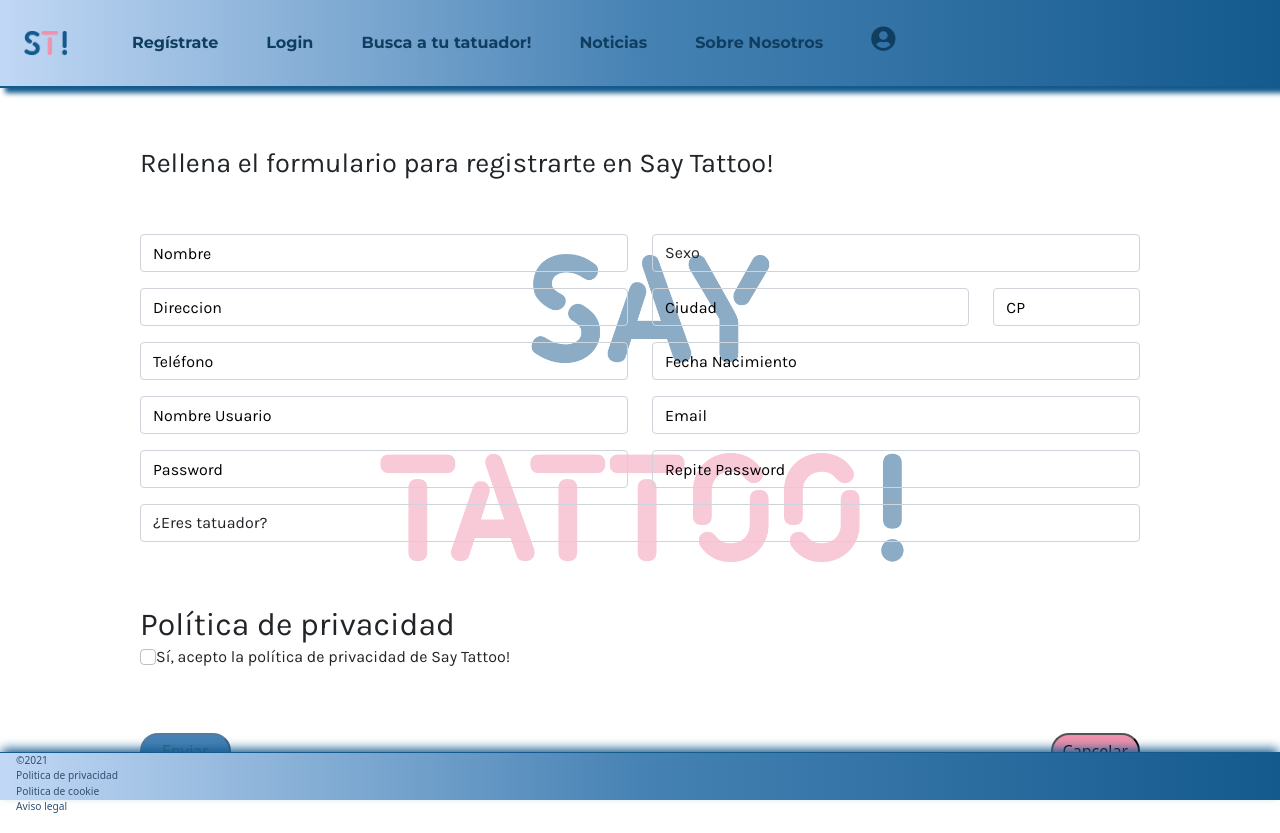
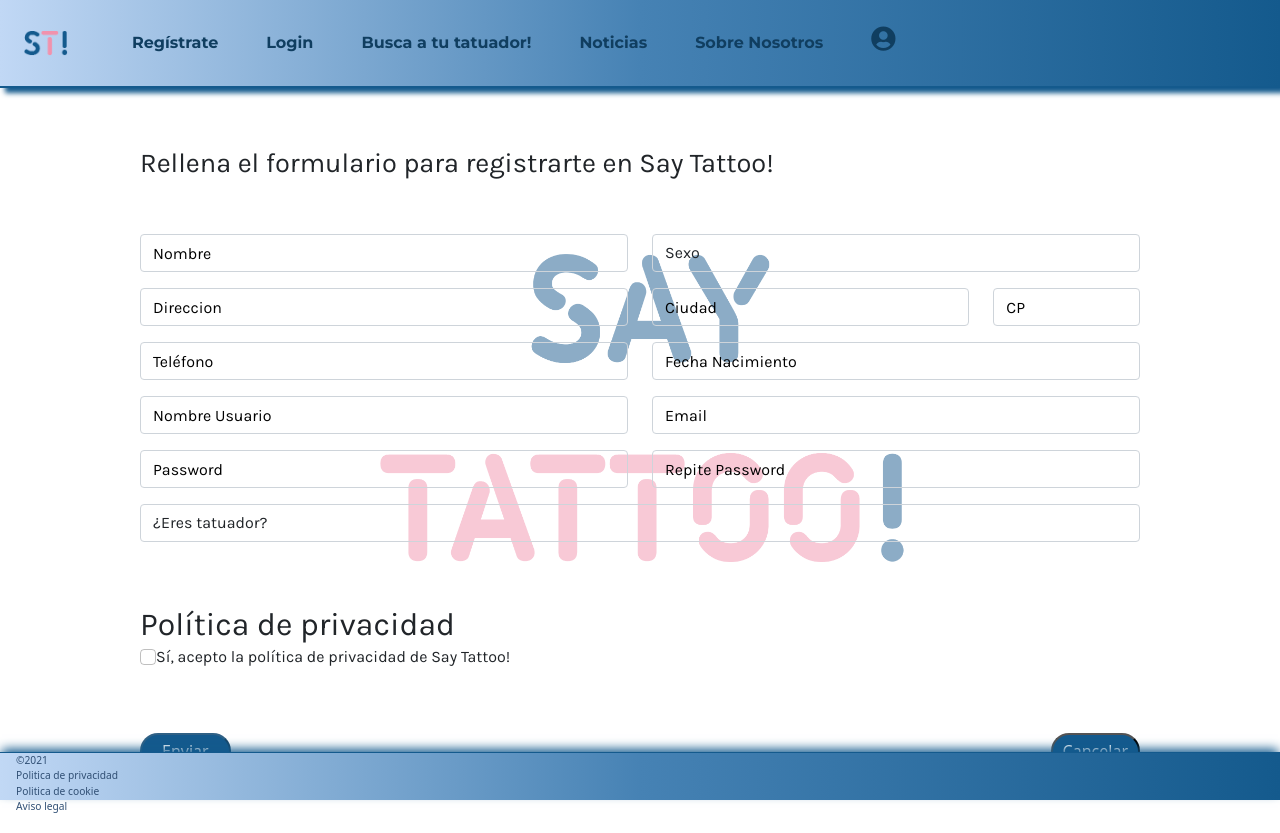
Before and after one commit to SusanaSalmeron/SayTattooProject, an Angular app in the folder proyectoFinalAngular/: page /register in a window 1280 px wide. Built offline with nearby package versions, Linux system fonts and the light colour scheme.

Commit message:
Cambios visuales en los botones
se ha cambiado color y forma para que todos sean iguales

```diff
--- a/proyectoFinalAngular/src/app/components/data/data.component.css
+++ b/proyectoFinalAngular/src/app/components/data/data.component.css
@@ -5,6 +5,18 @@ h5{
 .button{
     margin: 1em 0;
     font-family: 'Karla', sans-serif;
+}
+
+button{
+    background-color: #145A8D;
+    color: #fff;
+    border-radius: 20px;
+
+}
+
+button:hover{
+    background-color: #4682b4
+
 }
 
 button:last-child{
--- a/proyectoFinalAngular/src/app/components/formulario-registro/formulario-registro.component.css
+++ b/proyectoFinalAngular/src/app/components/formulario-registro/formulario-registro.component.css
@@ -65,18 +65,20 @@ select option {
 button{
     margin-bottom: 4em;
     border-radius: 20px;
+    background-color: #145A8D;
+    color: #fff;
+    padding: 4px 20px;
 }
 
-button:first-child {
- padding: 4px 20px;
- background-color: #4682b4
+button:hover{
+    background-color:#4682b4;
 }
 
 
 button:last-child{
     float: right;
     padding: 4px 10px;
-    background-color: #f192ad;
+
 }
 
 
@@ -135,17 +137,6 @@ input, select, label{
 
 button{
     margin-top:3em;
-
-
-}
-
-
-button:last-child:hover{
-    background-color:#4682b4;
-}
-
-button:first-child:hover{
-    background-color:#f192ad ;
 }
 
 
--- a/proyectoFinalAngular/src/app/components/moreData/moreData.component.css
+++ b/proyectoFinalAngular/src/app/components/moreData/moreData.component.css
@@ -16,7 +16,15 @@ textarea{
 
 button{
     margin-top: 1em;
+    padding: 5px 15px;
     font-family: 'Karla', sans-serif;
+    background-color: #145A8D;
+    border-radius: 20px;
+}
+
+button:hover{
+    background-color:#4682b4;
+
 }
 
 
--- a/proyectoFinalAngular/src/app/components/tattoos/tattoos.component.css
+++ b/proyectoFinalAngular/src/app/components/tattoos/tattoos.component.css
@@ -15,13 +15,19 @@ h6{
     font-family: 'Karla', sans-serif;
 }
 button{
+    margin-top: 1em;
     font-family: 'Karla', sans-serif;
-
+    background-color: #145A8D;
+    color: #fff;
+    border-radius: 20px;
+    padding: 5px 10px;
 }
 
-button{
-    margin-top: 1em;
+button:hover{
+    background-color: #4682b4;
 }
+
+
 
 
 @media(min-width:768px){
```
